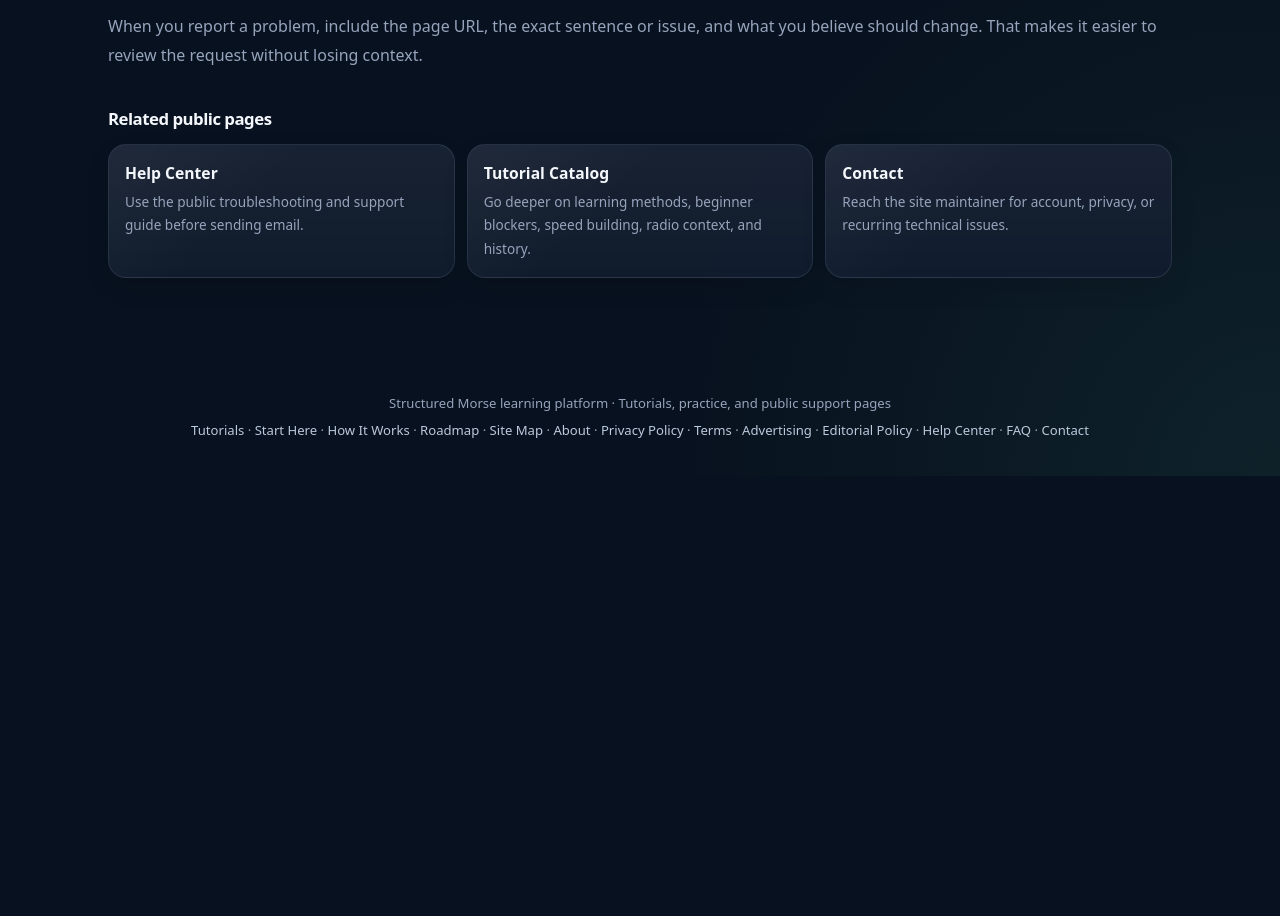
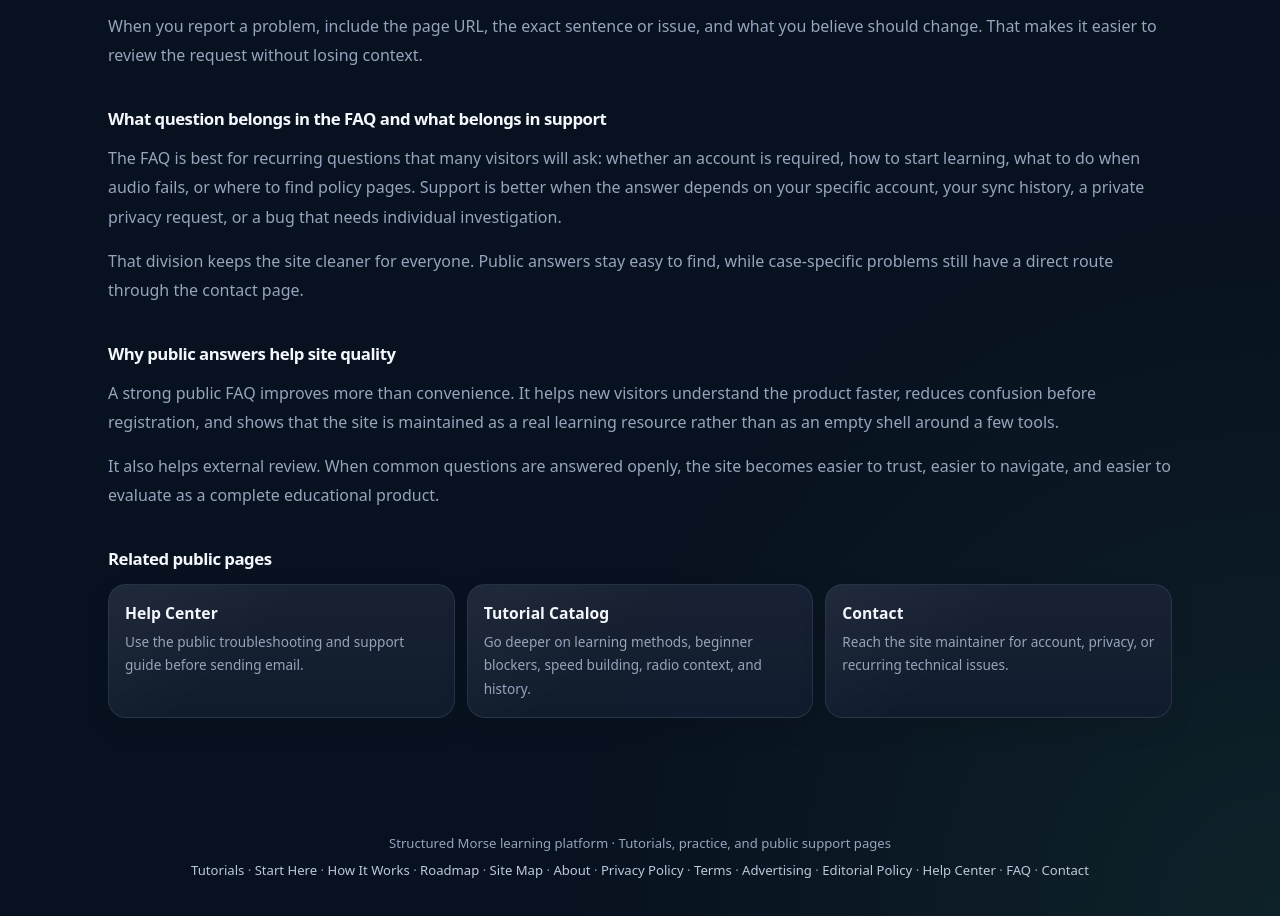
Before and after one commit to daijiandian/morse-trainer, a plain HTML site: page faq.html in a window 1280 px wide. Shown: the part 1774-2690 px from the top of the page. Before the commit the page ends 2250 px from the top, so only its background shows below. Drawn offline with Linux system fonts and the light colour scheme.

Commit message:
feat: deepen support contact pages

```diff
--- a/faq.html
+++ b/faq.html
@@ -168,6 +168,18 @@
     </section>
 
     <section class="plan-section">
+      <h3>What question belongs in the FAQ and what belongs in support</h3>
+      <p>The FAQ is best for recurring questions that many visitors will ask: whether an account is required, how to start learning, what to do when audio fails, or where to find policy pages. Support is better when the answer depends on your specific account, your sync history, a private privacy request, or a bug that needs individual investigation.</p>
+      <p>That division keeps the site cleaner for everyone. Public answers stay easy to find, while case-specific problems still have a direct route through the contact page.</p>
+    </section>
+
+    <section class="plan-section">
+      <h3>Why public answers help site quality</h3>
+      <p>A strong public FAQ improves more than convenience. It helps new visitors understand the product faster, reduces confusion before registration, and shows that the site is maintained as a real learning resource rather than as an empty shell around a few tools.</p>
+      <p>It also helps external review. When common questions are answered openly, the site becomes easier to trust, easier to navigate, and easier to evaluate as a complete educational product.</p>
+    </section>
+
+    <section class="plan-section">
       <h3>Related public pages</h3>
       <div class="daily-routine feature-grid">
         <div class="routine-card">
```
Also changed, not shown: contact.html (+13 -0 lines), tests/support-pages-depth.test.mjs (+16 -0 lines).
